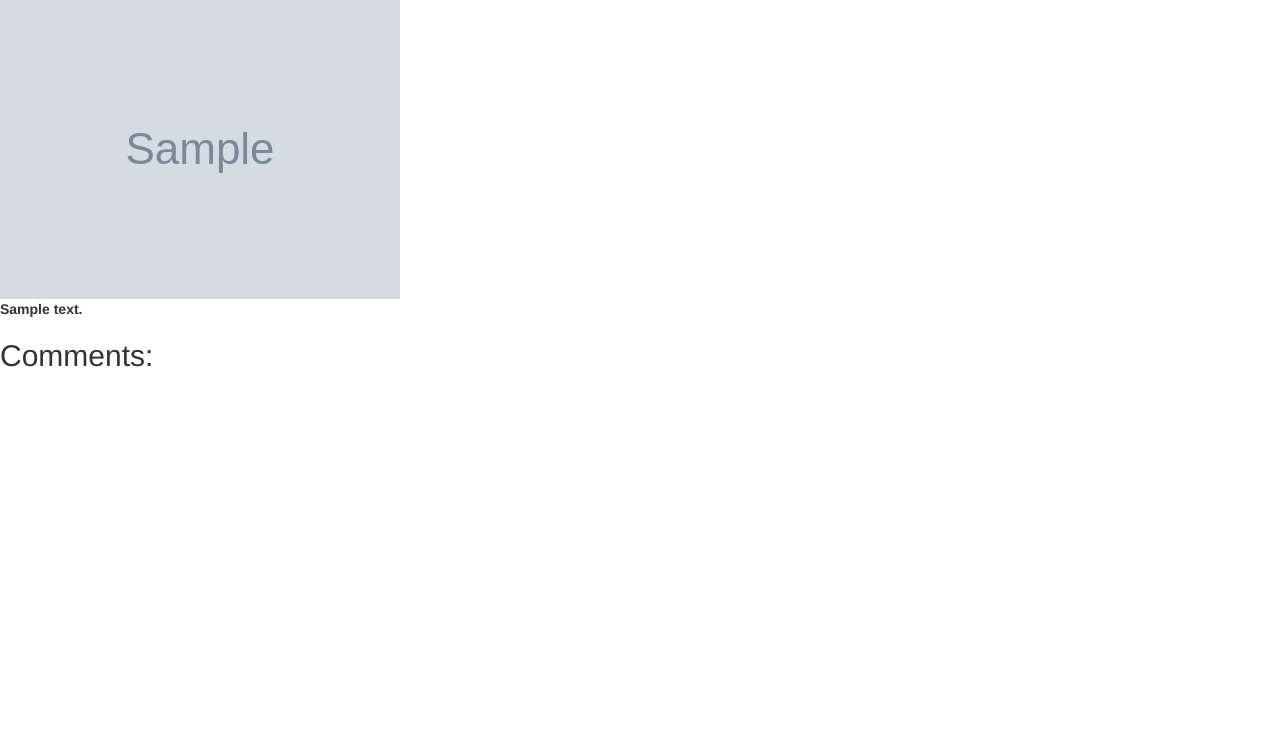
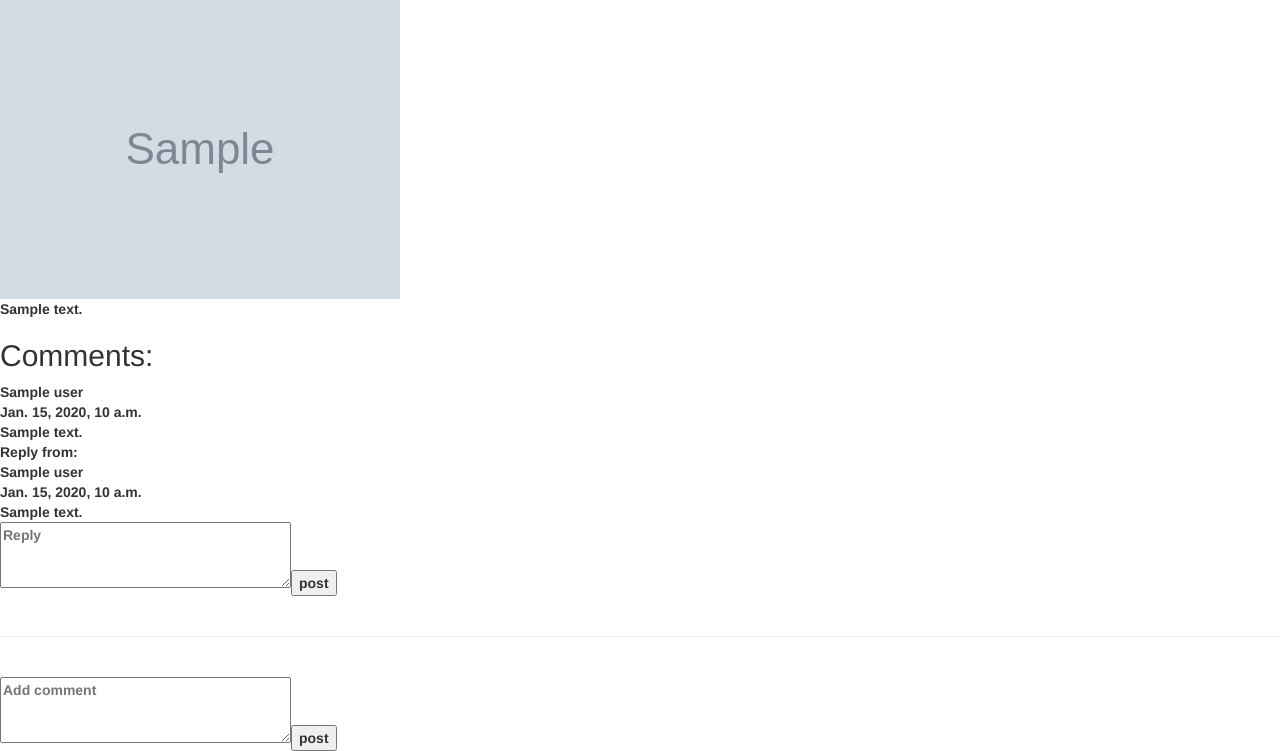
Before and after one commit to MonicaArmanyos/BlogProject, a Django app: template blog/templates/post.html in a window 1280 px wide. Shown: the part 187-938 px from the top of the page. Before the commit the page ends 554 px from the top, so only its background shows below. Run offline with Django 3.2, Linux system fonts and the light colour scheme; the template is opened without the code that fills it: most values are stand-ins (such as "Sample title", 1, 10 or a date in 2020); grey boxes marked "Sample" are stand-in pictures; some libraries are stand-ins or nearby versions.

Commit message:
displaying comments and replies from database

```diff
--- a/blog/models.py
+++ b/blog/models.py
@@ -23,6 +23,7 @@ class Posts(models.Model):
 
 class Comments(models.Model):
 	text=models.CharField(max_length = 200)
+	created_at = models.DateTimeField(default=datetime.now, blank=True)
 	user = models.ForeignKey(User)
 	post=models.ForeignKey(Posts)
 	def __str__(self):
@@ -33,6 +34,7 @@ class Replies(models.Model):
 	text = models.CharField(max_length=200)
 	user = models.ForeignKey(User)
 	comment=models.ForeignKey(Comments)
+	created_at = models.DateTimeField( blank=True, default=datetime.now)
 	def __str__(self):
 		return self.text
 
--- a/blog/templates/post.html
+++ b/blog/templates/post.html
@@ -24,6 +24,35 @@
 <div>{{post.content}}</div>
 <div id="comments">
     <h2>Comments:</h2>
+     {% for comment in comments %}
+   <div>
+       <div> {{comment.user}}</div>
+       <div> {{comment.created_at}}</div>
+       <div> {{comment.text}}</div>
+
+        {% for reply in replies %}
+            {% if reply.comment_id == comment.id %}
+
+               Reply from: <div> {{reply.user}}</div>
+                <div> {{reply.created_at}}</div>
+                <div> {{reply.text}}</div>
+
+            {% endif %}
+        {% endfor %}
+
+       <textarea cols="30" rows="3" placeholder="Reply"></textarea><button>post</button>
+
+
+   </div>
+    <br/>
+    <hr/>
+    <br/>
+    {% endfor %}
+     {%if user.is_authenticated %}
+    <textarea cols="30" rows="3" placeholder="Add comment"/><button>post</button>
+    {% else %}
+    <textarea cols="30" rows="3" placeholder="Add comment"></textarea><button>post</button>
+    {% endif %}
 
 </div>
 
--- a/blog/views.py
+++ b/blog/views.py
@@ -1,5 +1,5 @@
 from django.shortcuts import render
-from .models import Categories, Posts, Tags
+from .models import Categories, Posts, Tags , Comments , Replies
 from django.http import HttpResponse
 from django.http import HttpResponseRedirect
 from .forms import UserForm
@@ -72,5 +72,7 @@ def post(request,post_id):
     ctg=Categories.objects.get(id=pst.category_id)
     Alltags=pst.post_tags.filter(post=post_id)
     #or Alltags=pst.post_tags.all() would also give all the tags of the post
-    context={'post':pst,'category':ctg.category_name,'tags':Alltags}
+    comments=Comments.objects.filter(post_id=post_id)
+    replies=Replies.objects.filter(comment_id__in=comments)
+    context={'post':pst,'category':ctg.category_name,'tags':Alltags,'comments':comments,'replies':replies}
     return render(request, 'post.html',context)
```
Also changed, not shown: blog/migrations/0003_comments_created_at.py (added), blog/migrations/0004_auto_20180217_1848.py (added), blog/migrations/0005_auto_20180217_1912.py (added), blog/migrations/0006_auto_20180217_1923.py (added), 6 other files.
